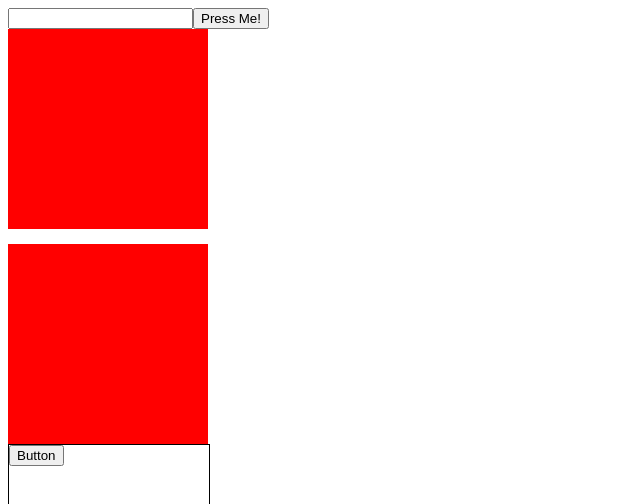
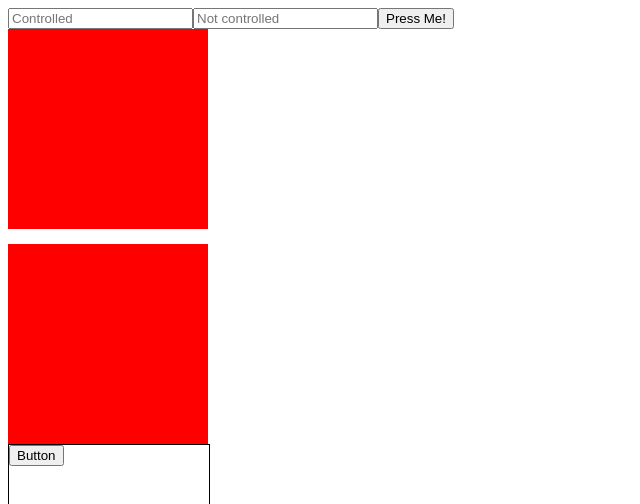
Before and after one commit to Chupriarti/react-typescript-0, a React (Create React App) app: page / in a window 1280 px wide. Shown: the top 504 px of the page, without its empty margins (0-640 px from the left). Built offline with nearby package versions, Linux system fonts and the light colour scheme; no server answers; the HTML template or start-up script is replaced by a standard one.

Commit message:
prepared input for useRef

```diff
--- a/src/components/EventsExample.tsx
+++ b/src/components/EventsExample.tsx
@@ -3,6 +3,7 @@ import React, { FC } from 'react'
 const EventsExample: FC = () => {
     const [value, setValue] = React.useState<string>("");
     const [isDrag, setIsDrag] = React.useState<boolean>(false)
+    const inputRef = React.useRef<HTMLInputElement>(null);
 
     const changeHandler = (e: React.ChangeEvent<HTMLInputElement>) => {
         setValue(e.target.value);
@@ -34,7 +35,8 @@ const EventsExample: FC = () => {
 
     return (
         <div>
-            <input value={value} onChange={changeHandler} type="text" />
+            <input value={value} onChange={changeHandler} type="text" placeholder="Controlled" />
+            <input ref={inputRef} type="text" placeholder="Not controlled" />
             <button onClick={clickHandler}>Press Me!</button>
             <div onDrag={dragHandler} draggable style={{width: 200, height: 200, background: "red"}}></div>
             <div
```
